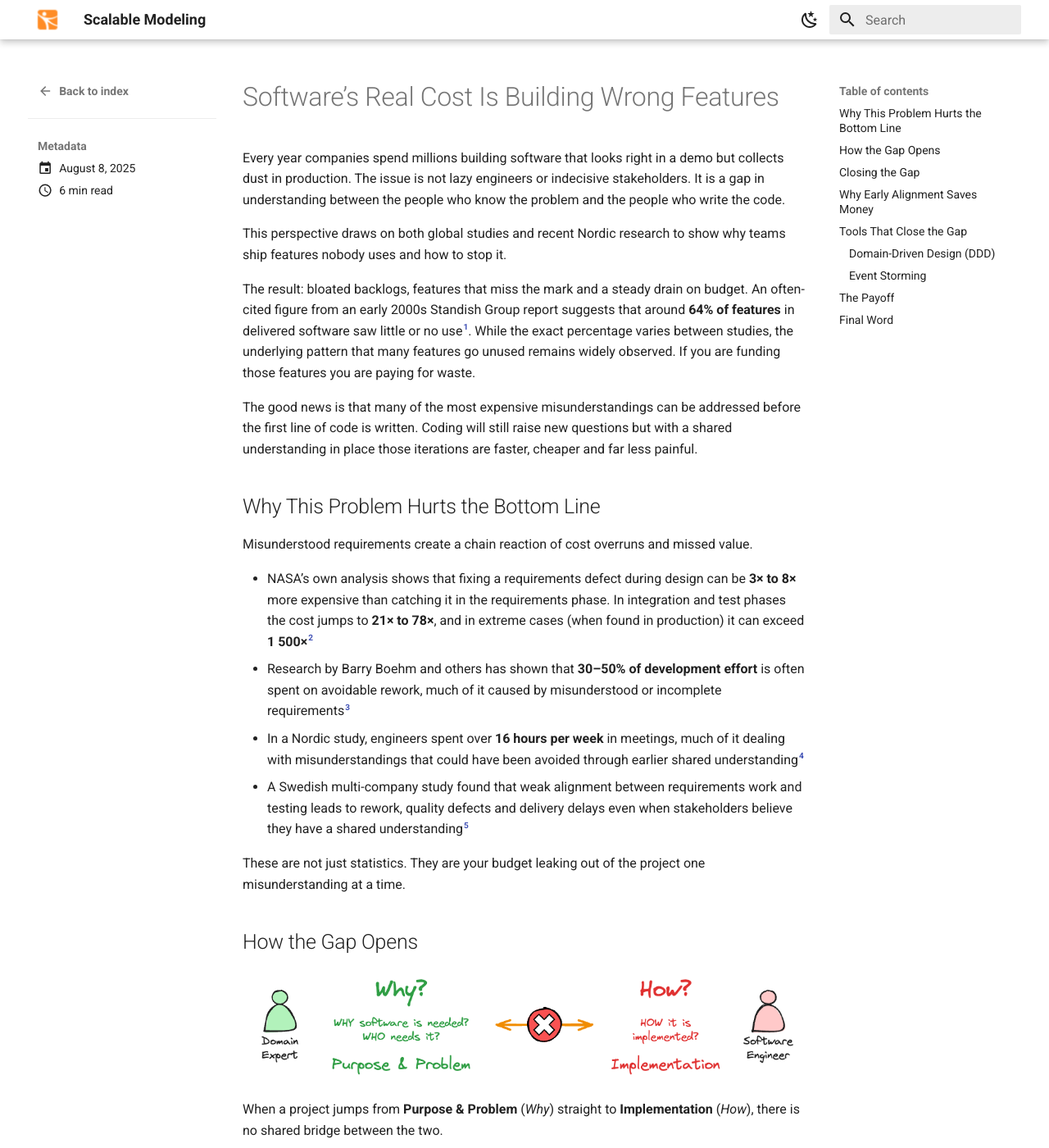
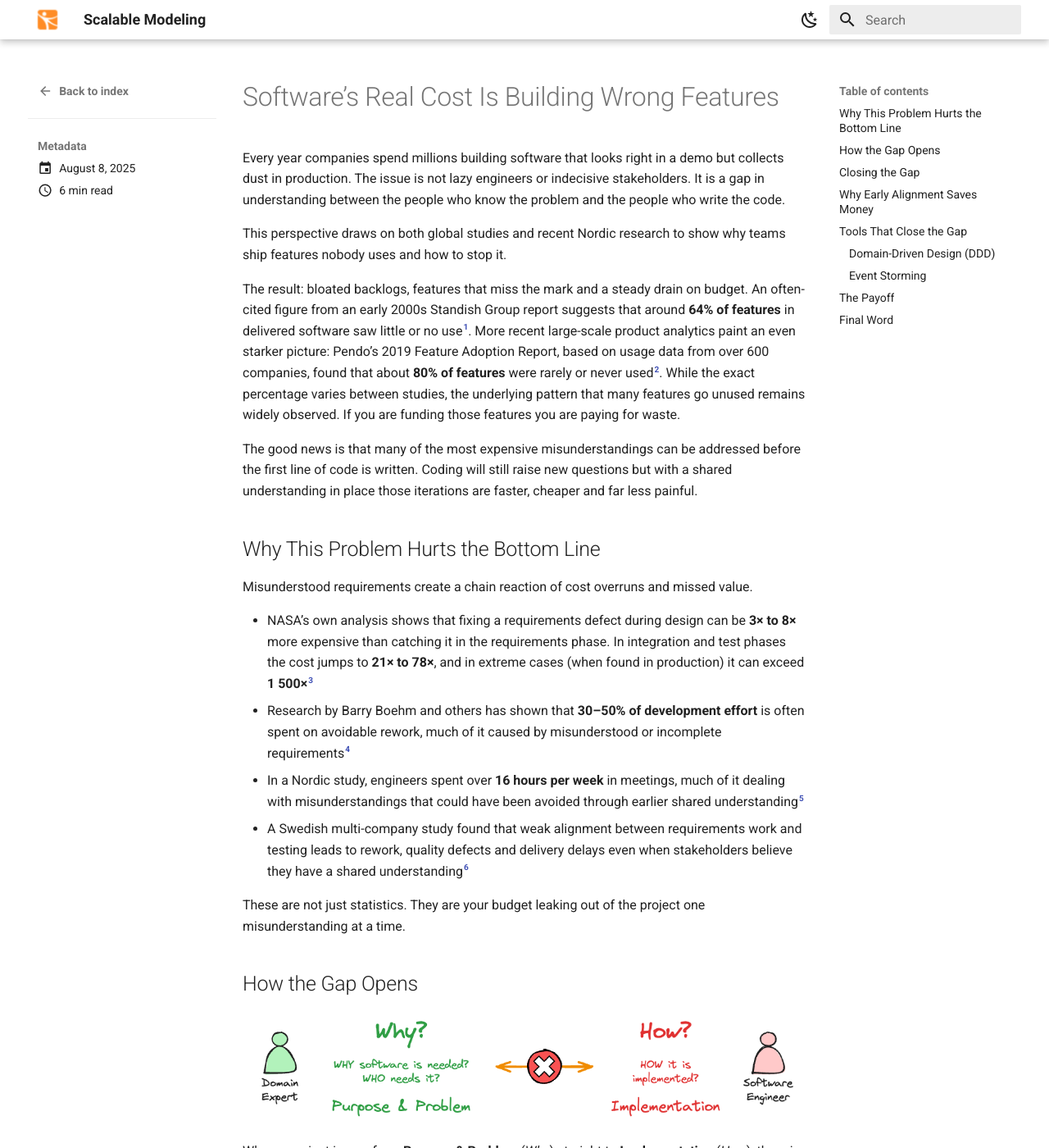
Before and after one commit to roikonen/scalablemodeling, an MkDocs documentation site: the page built from docs/blog/posts/20250808-expert-developer-gap.md, in a window 1280 px wide and 1400 px high. Shown: the whole window at 82% size. Built offline with MkDocs 1.6.1 and Material for MkDocs 9.7.7, drawn with Linux system fonts in a browser that asks for light colours; some of the changed text lies outside the part shown.

Commit message:
Blog content update

```diff
--- a/docs/blog/posts/20250808-expert-developer-gap.md
+++ b/docs/blog/posts/20250808-expert-developer-gap.md
@@ -10,7 +10,7 @@ Every year companies spend millions building software that looks right in a demo
 
 This perspective draws on both global studies and recent Nordic research to show why teams ship features nobody uses and how to stop it.
 
-The result: bloated backlogs, features that miss the mark and a steady drain on budget. An often-cited figure from an early 2000s Standish Group report suggests that around **64% of features** in delivered software saw little or no use[^1]. While the exact percentage varies between studies, the underlying pattern that many features go unused remains widely observed. If you are funding those features you are paying for waste.
+The result: bloated backlogs, features that miss the mark and a steady drain on budget. An often-cited figure from an early 2000s Standish Group report suggests that around **64% of features** in delivered software saw little or no use[^1]. More recent large-scale product analytics paint an even starker picture: Pendo’s 2019 Feature Adoption Report, based on usage data from over 600 companies, found that about **80% of features** were rarely or never used[^2]. While the exact percentage varies between studies, the underlying pattern that many features go unused remains widely observed. If you are funding those features you are paying for waste.
 
 The good news is that many of the most expensive misunderstandings can be addressed before the first line of code is written. Coding will still raise new questions but with a shared understanding in place those iterations are faster, cheaper and far less painful.
 
@@ -18,10 +18,10 @@ The good news is that many of the most expensive misunderstandings can be addres
 
 Misunderstood requirements create a chain reaction of cost overruns and missed value.
 
-- NASA’s own analysis shows that fixing a requirements defect during design can be **3× to 8×** more expensive than catching it in the requirements phase. In integration and test phases the cost jumps to **21× to 78×**, and in extreme cases (when found in production) it can exceed **1 500×**[^2]
-- Research by Barry Boehm and others has shown that **30–50% of development effort** is often spent on avoidable rework, much of it caused by misunderstood or incomplete requirements[^3]
-- In a Nordic study, engineers spent over **16 hours per week** in meetings, much of it dealing with misunderstandings that could have been avoided through earlier shared understanding[^4]
-- A Swedish multi-company study found that weak alignment between requirements work and testing leads to rework, quality defects and delivery delays even when stakeholders believe they have a shared understanding[^5]
+- NASA’s own analysis shows that fixing a requirements defect during design can be **3× to 8×** more expensive than catching it in the requirements phase. In integration and test phases the cost jumps to **21× to 78×**, and in extreme cases (when found in production) it can exceed **1 500×**[^3]
+- Research by Barry Boehm and others has shown that **30–50% of development effort** is often spent on avoidable rework, much of it caused by misunderstood or incomplete requirements[^4]
+- In a Nordic study, engineers spent over **16 hours per week** in meetings, much of it dealing with misunderstandings that could have been avoided through earlier shared understanding[^5]
+- A Swedish multi-company study found that weak alignment between requirements work and testing leads to rework, quality defects and delivery delays even when stakeholders believe they have a shared understanding[^6]
 
 These are not just statistics. They are your budget leaking out of the project one misunderstanding at a time.
 
@@ -36,9 +36,9 @@ Domain experts focus on why the software is needed and who needs it. Engineers f
 
 Without a shared middle ground, intent is often lost. The result is software that works technically but fails to solve the real problem, leading to expensive rework and wasted features.
 
-In the Nordic study, many of those **16 hours per week** spent in meetings were used to realign teams after these gaps emerged. Instead of moving work forward, time was spent repairing shared understanding that should have been built before implementation began[^4].
+In the Nordic study, many of those **16 hours per week** spent in meetings were used to realign teams after these gaps emerged. Instead of moving work forward, time was spent repairing shared understanding that should have been built before implementation began[^5].
 
-The Swedish study showed a similar pattern. Requirements and testing teams often worked from different assumptions, lacked traceability between specifications and verification steps and coordinated too late. This fragmented approach slowed delivery and created duplicate effort[^5].
+The Swedish study showed a similar pattern. Requirements and testing teams often worked from different assumptions, lacked traceability between specifications and verification steps and coordinated too late. This fragmented approach slowed delivery and created duplicate effort[^6].
 
 ## Closing the Gap
 
@@ -87,7 +87,7 @@ DDD is a way to embed the business language directly into the design and code.
 - **Bounded Contexts** prevent rules from bleeding across domains
 - **Collaborative modeling** ensures experts stay involved until the intent is clear
 
-These practices also address one of the Swedish study’s key findings that closer, earlier collaboration between requirements and testing roles improves alignment and reduces wasted effort[^5].
+These practices also address one of the Swedish study’s key findings that closer, earlier collaboration between requirements and testing roles improves alignment and reduces wasted effort[^6].
 
 ### Event Storming
 A fast, visual workshop where engineers, architects, designers and experts map business events together.
@@ -121,7 +121,8 @@ If you are tired of paying for features nobody uses bring your experts and engin
 And remember: increasing developers’ domain understanding is necessary, but not sufficient. Sustainable success also depends on an **iterative, user-centric approach** where real usage feedback shapes the product continuously. Without that loop, even well-understood domains risk delivering features that miss the mark.
 
 [^1]: Standish Group (2002). *CHAOS Report* figure cited by Mike Cohn in [LinkedIn article](https://www.linkedin.com/pulse/64-features-really-rarely-never-used-mike-cohn). This is an older data point used here as an illustration of the problem, not a current benchmark.
-[^2]: NASA (2010). *Cost of Fixing Defects*. Based on analysis of NASA software projects and multiple independent studies. Relative cost multipliers: 3×–8× in design, 7×–16× in build, 21×–78× in integration/test, and up to 1 500× in extreme post-deployment cases. [PDF](https://ntrs.nasa.gov/api/citations/20100036670/downloads/20100036670.pdf)
-[^3]: Boehm, B., & Papaccio, P. N. (1988). *Understanding and Controlling Software Costs*. IEEE Transactions on Software Engineering, 14(10), 1462–1477. doi:[10.1109/32.6191](https://doi.org/10.1109/32.6191)
-[^4]: Stray, V. G., & Moe, N. B. (2020). *Understanding Coordination in Global Software Engineering: A Mixed-Methods Study on the Use of Meetings and Slack*. arXiv:2007.02328. [PDF](https://arxiv.org/pdf/2007.02328.pdf)
-[^5]: Bjarnason, E., Rasmusson, A., Unterkalmsteiner, M., Engström, E., & Gorschek, T. (2023). *Challenges and Practices in Aligning Requirements with Verification and Validation: A Case Study of Six Companies*. arXiv:2307.12489. [PDF](https://arxiv.org/pdf/2307.12489.pdf)
+[^2]: Pendo (2019). *Feature Adoption Report*. Based on usage data from 615 companies, showing that about 80% of features are rarely or never used. [Report PDF](https://go.pendo.io/rs/185-LQW-370/images/2019%20Feature%20Adoption%20Report%20Digital.pdf)
+[^3]: NASA (2010). *Cost of Fixing Defects*. Based on analysis of NASA software projects and multiple independent studies. Relative cost multipliers: 3×–8× in design, 7×–16× in build, 21×–78× in integration/test, and up to 1 500× in extreme post-deployment cases. [PDF](https://ntrs.nasa.gov/api/citations/20100036670/downloads/20100036670.pdf)
+[^4]: Boehm, B., & Papaccio, P. N. (1988). *Understanding and Controlling Software Costs*. IEEE Transactions on Software Engineering, 14(10), 1462–1477. doi:[10.1109/32.6191](https://doi.org/10.1109/32.6191)
+[^5]: Stray, V. G., & Moe, N. B. (2020). *Understanding Coordination in Global Software Engineering: A Mixed-Methods Study on the Use of Meetings and Slack*. arXiv:2007.02328. [PDF](https://arxiv.org/pdf/2007.02328.pdf)
+[^6]: Bjarnason, E., Rasmusson, A., Unterkalmsteiner, M., Engström, E., & Gorschek, T. (2023). *Challenges and Practices in Aligning Requirements with Verification and Validation: A Case Study of Six Companies*. arXiv:2307.12489. [PDF](https://arxiv.org/pdf/2307.12489.pdf)
```
